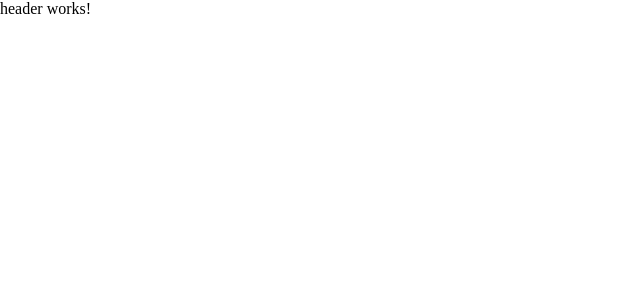
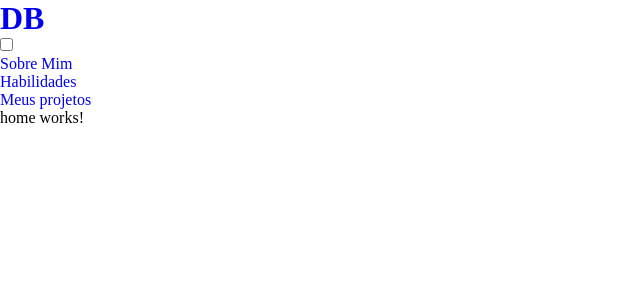
Before and after one commit to Daaaiii/frontend-portfolio, an Angular app: page /home in a window 1280 px wide. Before the commit this address led to /. Shown: the top 300 px of the page, without its empty margins (0-640 px from the left). Built offline with nearby package versions, Linux system fonts and the light colour scheme.

Commit message:
feat: add routes and navigation on header

```diff
--- a/src/app/app.component.html
+++ b/src/app/app.component.html
@@ -1,2 +1 @@
 <app-header></app-header>
-<router-outlet></router-outlet>
--- a/src/app/app.component.ts
+++ b/src/app/app.component.ts
@@ -1,11 +1,10 @@
 import { Component } from '@angular/core';
 import { CommonModule } from '@angular/common';
-import { RouterOutlet } from '@angular/router';
+import { RouterLink, RouterOutlet } from '@angular/router';
 import { HeaderComponent } from './components/header/header.component';
 import { HomeComponent } from './components/home/home.component';
 import { FooterComponent } from './components/footer/footer.component';
-import { ProjectsComponent } from './components/projects/projects.component';
-import { HabilitiesComponent } from './components/habilities/habilities.component';
+
 
 @Component({
   selector: 'app-root',
--- a/src/app/app.routes.ts
+++ b/src/app/app.routes.ts
@@ -1,3 +1,23 @@
 import { Routes } from '@angular/router';
+import { HomeComponent } from './components/home/home.component';
+import { ProjectsComponent } from './components/projects/projects.component';
+import { HabilitiesComponent } from './components/habilities/habilities.component';
 
-export const routes: Routes = [];
+
+export const routes: Routes = [
+  { path: '', redirectTo: 'home', pathMatch: 'full' },
+  {
+    path: 'home',
+    component:HomeComponent,
+
+  },
+  {
+    path: 'projects',
+    component: ProjectsComponent,
+  },
+  {
+    path: 'habilities',
+   component: HabilitiesComponent
+  },
+
+];
--- a/src/app/components/header/header.component.html
+++ b/src/app/components/header/header.component.html
@@ -1 +1,24 @@
-<p>header works!</p>
+<header class="header">
+  <div class="container">
+    <div class="row justify-content-between alinhar-itens-no-centro">
+      <a href="#">
+        <h1 class="logo">DB</h1>
+      </a>
+      <nav>
+        <input id="menu-hamburguer" type="checkbox" />
+
+        <label for="menu-hamburguer">
+          <div class="menu">
+            <span class="hamburguer"></span>
+          </div>
+        </label>
+        <ul>
+          <li><a routerLink="home">Sobre Mim</a></li>
+          <li><a routerLink="habilities" routerLinkActive="active">Habilidades</a></li>
+          <li><a routerLink="projects">Meus projetos</a></li>
+        </ul>
+      </nav>
+    </div>
+  </div>
+</header>
+<router-outlet></router-outlet>
--- a/src/app/components/header/header.component.ts
+++ b/src/app/components/header/header.component.ts
@@ -1,9 +1,11 @@
+import { CommonModule } from '@angular/common';
 import { Component } from '@angular/core';
+import {  RouterLink, RouterOutlet } from '@angular/router';
 
 @Component({
   selector: 'app-header',
   standalone: true,
-  imports: [],
+  imports: [CommonModule, RouterOutlet, RouterLink],
   templateUrl: './header.component.html',
   styleUrl: './header.component.css'
 })
```
